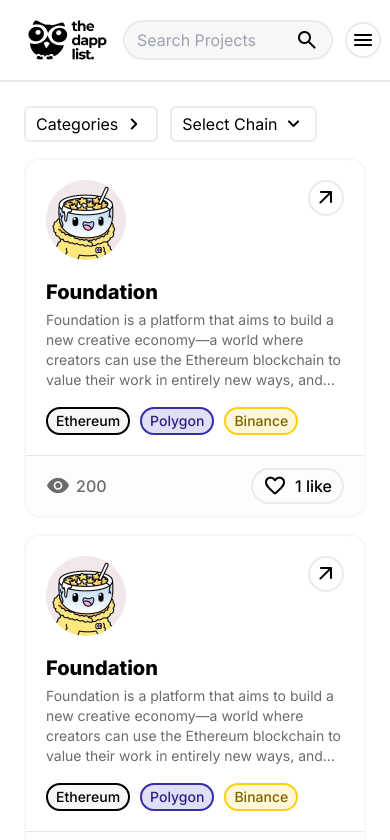
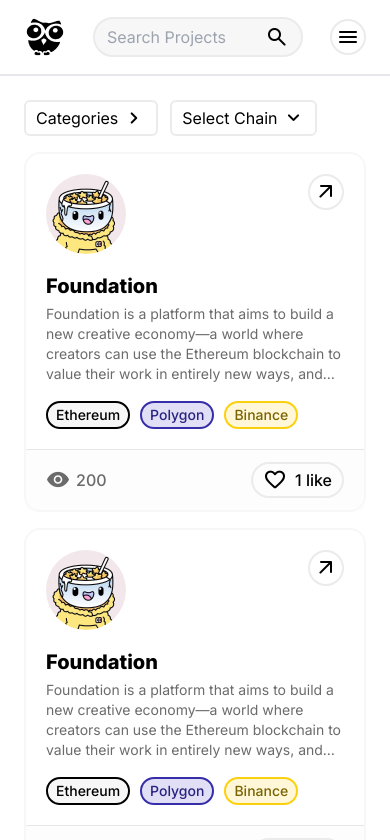
Before and after one commit to anushkachauhxn/thedapplist-task, a React (Vite) app: page / in a window 390 px wide. Shown: the top 840 px of the page. Built offline with nearby package versions, Linux system fonts and the light colour scheme.

Commit message:
Mobile Logo

```diff
--- a/src/components/Navbar.jsx
+++ b/src/components/Navbar.jsx
@@ -1,5 +1,6 @@
 import React from "react";
 import Logo from "../assets/logo-black.png";
+import MobLogo from "../assets/mobile-logo.png";
 import { MenuButton } from "./Buttons";
 
 const Navbar = () => {
@@ -8,7 +9,8 @@
       <div className="flex items-center gap-8">
         <div className="min-w-max">
           <a href="#">
-            <img src={Logo} alt="logo" />
+            <img className="max-sm:hidden" src={Logo} alt="logo" />
+            <img className="sm:hidden" src={MobLogo} alt="logo" />
           </a>
         </div>
 
```
Also changed, not shown: src/assets/mobile-logo.png (added).
